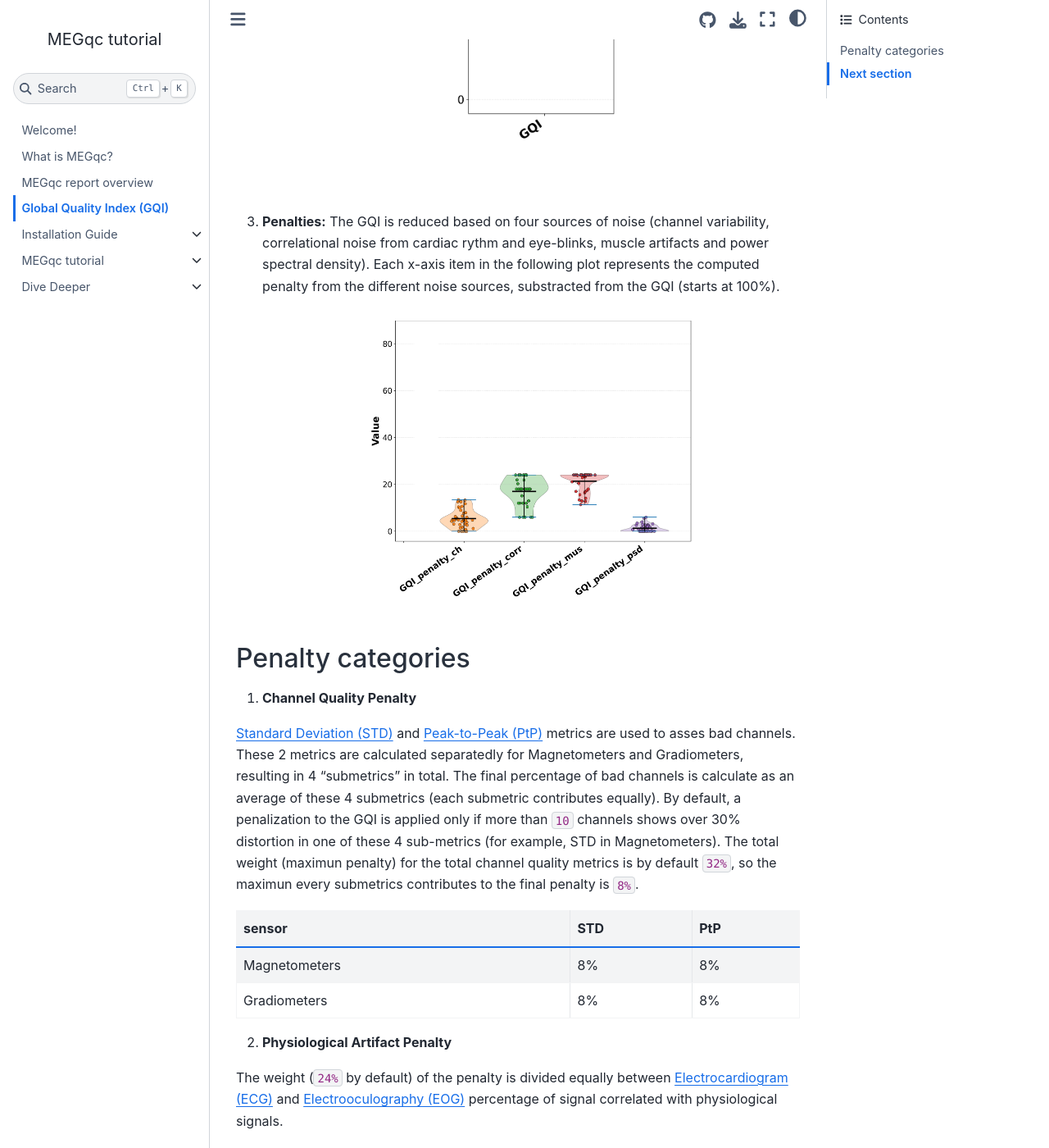
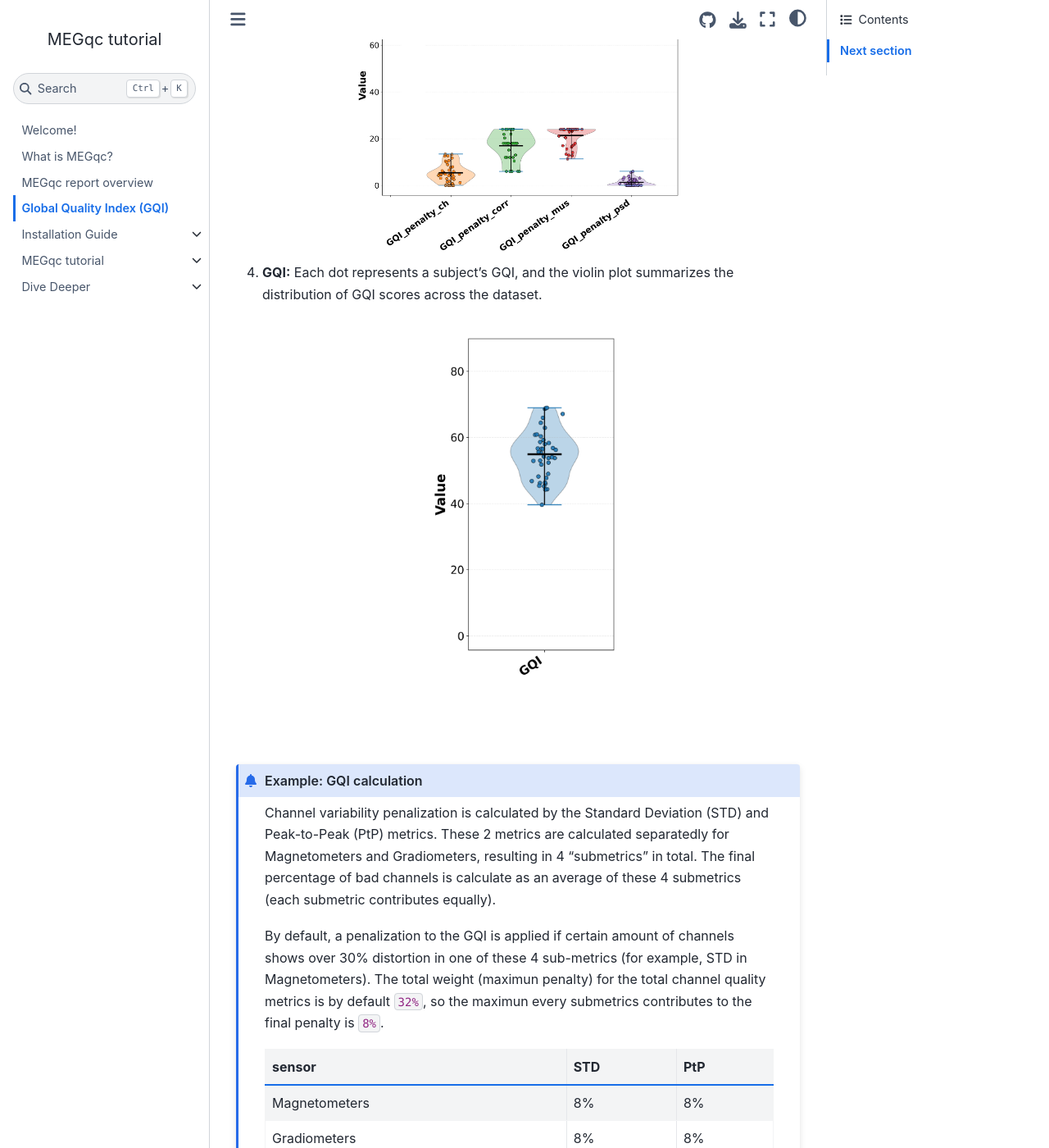
Before and after one commit to ANCPLabOldenburg/megqc_documentation, a Jupyter Book: the page built from book/gqi.md, in a window 1280 px wide and 1400 px high, scrolled down 1340 px. Shown: the whole window at 82% size. Built offline with Jupyter Book 1.0.4 settings and Sphinx 7.4.7 and the Sphinx Book theme 1.1.4, drawn with Linux system fonts in a browser that asks for light colours; pages that are not in the unit, such as notebooks, are missing from menus; some of the changed text lies outside the part shown.

Commit message:
Update gqi.md

````diff
--- a/book/gqi.md
+++ b/book/gqi.md
@@ -1,36 +1,42 @@
 # Global Quality Index (GQI)
 
-MEGqc final metric computes a single overall estimate of data quality for each subject. The GQI works as a **penalization system:** when one or more metrics detect quality issues, they reduce the subject's GQI score accordingly.
+MEGqc computes a single overall estimate of data quality for each subject. The GQI works as a **penalization system:** when one or more metrics detect quality issues, they reduce the subject's GQI score accordingly.
 
 <img src="../static/gqi/gqi_1.png" alt="gqi" width="450px" align="center">
 
-The penalty system is defined by a system of `weights` and `thresholds`. The weight is the maximun possible penalty, and represents its relative importance for the GQI. There are two thresholds, the `start` and the `end`. If a metric exceeds the `start` (predefined *minimun* threshold) , a _portion_ of its weight is substracted from the GQI. If the metric exceeds a predefined **maximun** threshold (the end threshold), the _total_ weight will be penalized. The weight and the thresholds are customizable, but there are defaults values calculated from datasets.
 
-1. **Percentage variables:** The last 6 x-axis items show the raw percentage of channels affected by the different sources of noise.
+1. **Percentage variables:** The last 6 x-axis items (one item per metric) show the raw percentage of channels affected by the different sources of noise.
 <img src="../static/gqi/03.png" alt="gqi-3" width="400px" align="center">
 
+If any of these value surpass their predefined `thresholds`, the penalization system starts.
 
-1. **GQI:** Each dot represents a subject's GQI, and the violin plot summarizes the distribution of GQI scores across the dataset.
+```{admonition} The Penalization System
+:class: tip
+
+The penalization system is defined by a system of `weights` and `thresholds`. The weight is the maximun possible penalty, and represents its relative importance for the GQI. There are two thresholds, the `start` and the `end`. If a metric exceeds the `start` (predefined *minimun* threshold) , a _portion_ of its weight is substracted from the GQI. If the metric exceeds the `end` (predefined *maximun* threshold), the _total_ weight will be penalized. The weight and both thresholds are customizable, but there are defaults values calculated from datasets.
+
+```
+
+2. **Penalties:** The GQI is reduced based on four sources of noise (channel variability, correlational noise from cardiac rythm and eye-blinks, muscle artifacts and power spectral density). Each x-axis item in the following plot represents the computed penalty which will be substracted from the GQI (starts at 100%).
+
+<img src="../static/gqi/02.png" alt="gqi-2" width="400px" align="center">
+
+4. **GQI:** Each dot represents a subject's GQI, and the violin plot summarizes the distribution of GQI scores across the dataset.
 <img src="../static/gqi/01.png" alt="gqi-1" width="250px" align="center">
 
-2. **Penalties:** The GQI is reduced based on four sources of noise (channel variability, correlational noise from cardiac rythm and eye-blinks, muscle artifacts and power spectral density). Each x-axis item in the following plot represents the computed penalty from the different noise sources, substracted from the GQI (starts at 100%).
-<img src="../static/gqi/02.png" alt="gqi-2" width="400px" align="center">
 
+```{admonition} Example: GQI calculation
 
+Channel variability penalization is calculated by the Standard Deviation (STD) and Peak-to-Peak (PtP) metrics. These 2 metrics are calculated separatedly for Magnetometers and Gradiometers, resulting in 4 "submetrics" in total. The final percentage of bad channels is calculate as an average of these 4 submetrics (each submetric contributes equally).
 
-
-
-## Penalty categories
-
-1. **Channel Quality Penalty**
-
-[Standard Deviation (STD)](../report/std.md) and [Peak-to-Peak (PtP)](../report/ptp.md) metrics are used to asses bad channels. These 2 metrics are calculated separatedly for Magnetometers and Gradiometers, resulting in 4 "submetrics" in total. The final percentage of bad channels is calculate as an average of these 4 submetrics (each submetric contributes equally).
-By default, a penalization to the GQI is applied only if more than `10` channels shows over 30% distortion in one of these 4 sub-metrics (for example, STD in Magnetometers). The total weight (maximun penalty) for the total channel quality metrics is by default `32%`, so the maximun every submetrics contributes to the final penalty is `8%`.
+By default, a penalization to the GQI is applied if certain amount of channels shows over 30% distortion in one of these 4 sub-metrics (for example, STD in Magnetometers). The total weight (maximun penalty) for the total channel quality metrics is by default `32%`, so the maximun every submetrics contributes to the final penalty is `8%`.
 
 | sensor | STD | PtP |
 | --- | --- | --- |
 | Magnetometers | 8% | 8% |
 | Gradiometers | 8% | 8% |
+
+```
 
 2. **Physiological Artifact Penalty**
 
````
